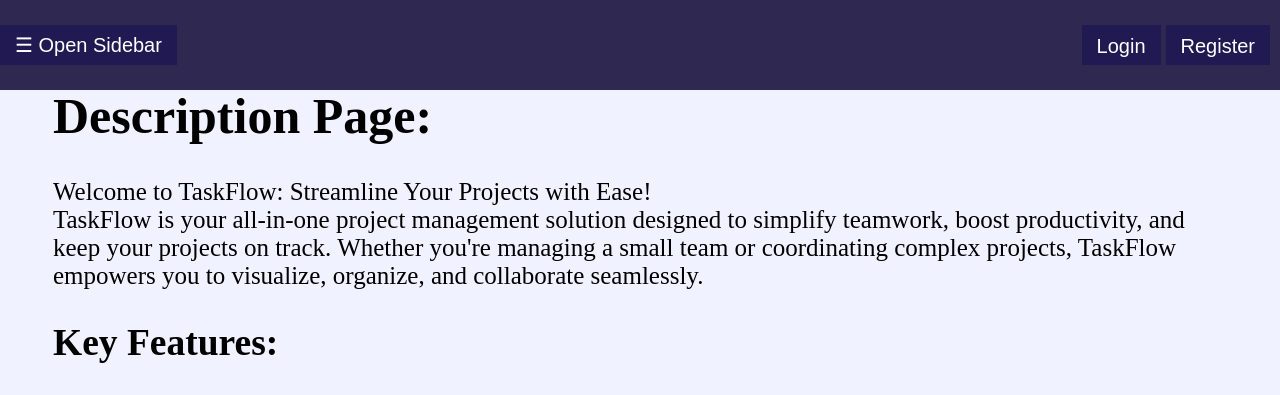
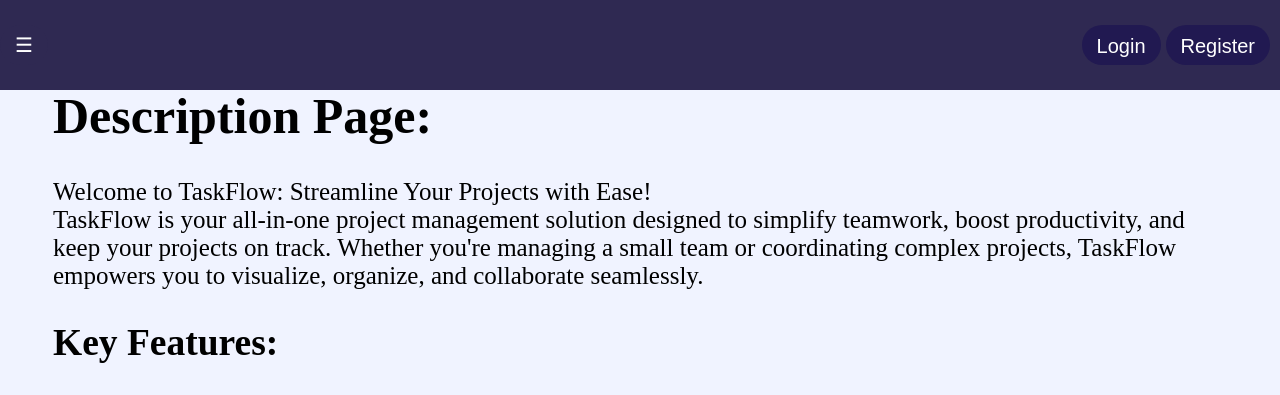
Before and after one commit to kyprosantreou/Website, a Flask app: page / in a window 1280 px wide. Shown: the top 395 px of the page. Run offline with Flask 3, Linux system fonts and the light colour scheme; some libraries are stand-ins or nearby versions.

Commit message:
modified:   Templates/Register.html 	modified:   Templates/index.html 	modified:   static/Css/SideBar.css 	modified:   static/Css/register_style.css 	modified:   static/Css/welcome_page_style.css

```diff
--- a/Templates/index.html
+++ b/Templates/index.html
@@ -8,7 +8,7 @@
     <link rel="stylesheet" href="../static/CSS/welcome_page_style.css">
 </head>
 <header>
-    <button class="openbtn" onclick="openNav()">&#9776; Open Sidebar</button>
+    <button class="openbtn" onclick="openNav()">&#9776; </button>
     <div class="login-register-container">
         <button id="LoginButton" onclick="redirectToLoginPage()">Login</button>
         <button id="RegisterButton" onclick="redirectToRegisterPage()">Register</button>
--- a/static/Css/SideBar.css
+++ b/static/Css/SideBar.css
@@ -38,10 +38,11 @@
 .openbtn {
   font-size: 20px;
   cursor: pointer;
-  background-color: rgb(33, 25, 81);
+  background-color:rgb(47, 41, 82);
   color: white;
   padding: 5px 15px;
   border: none;
+  border-radius: 20px;
 }
 
 .openbtn:hover {
--- a/static/Css/register_style.css
+++ b/static/Css/register_style.css
@@ -97,3 +97,8 @@ input[type="submit"] {
 input[type="submit"]:hover {
     background-color: rgb(21, 245, 186);
 }
+
+#password-error{
+    font-family: 'Roboto', sans-serif;
+    font-size: 16px;
+}
--- a/static/Css/welcome_page_style.css
+++ b/static/Css/welcome_page_style.css
@@ -68,6 +68,7 @@ header {
   border: none;
   margin-left: auto;
   margin-right: 5px;
+  border-radius: 20px;
 }
 
 #LoginButton:hover{
@@ -82,6 +83,7 @@ header {
   padding: 10px 15px;
   border: none;
   margin-right: 10px;
+  border-radius: 20px;
 }
 
 #RegisterButton:hover{
```
Also changed, not shown: Templates/Register.html (+14 -2 lines).
